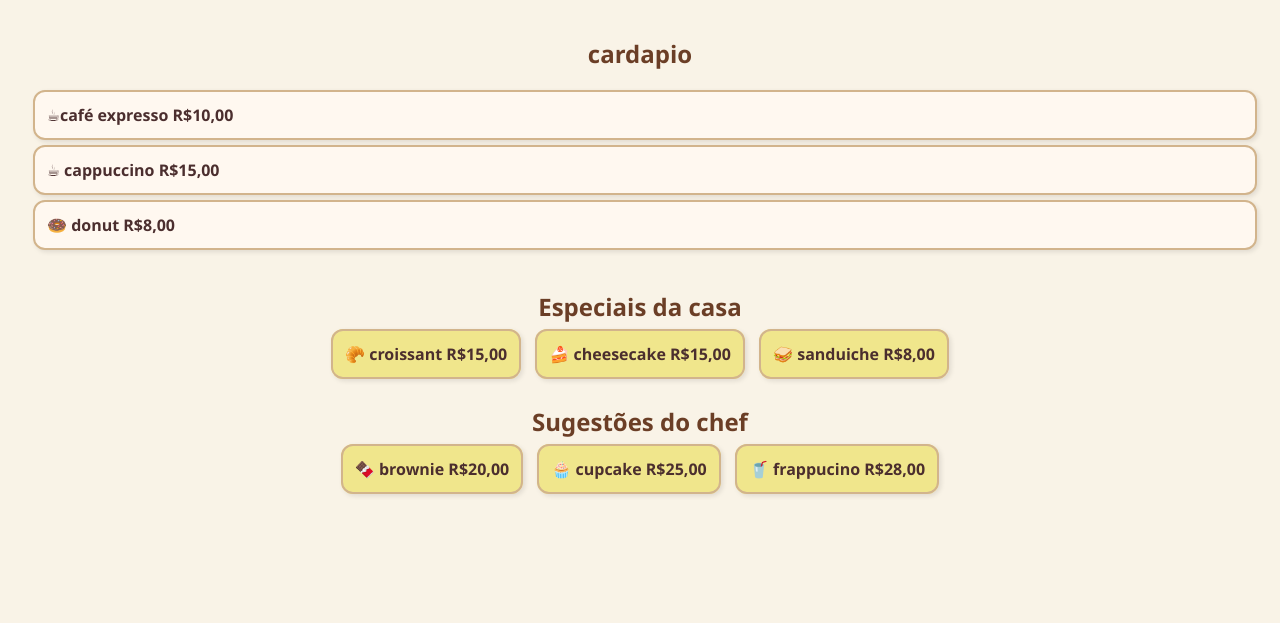
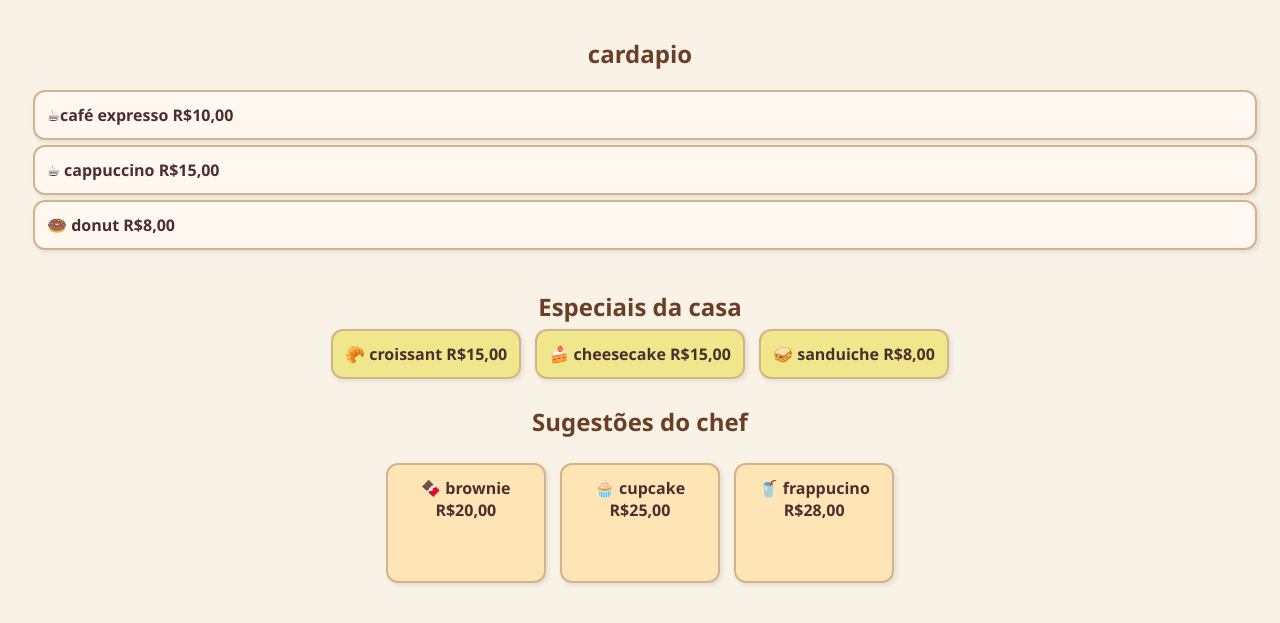
Before and after one commit to cigarraa/cafezin-da-cidade, a plain HTML site: page index.html in a window 1280 px wide. Shown: the part 139-762 px from the top of the page. Drawn offline with Linux system fonts and the light colour scheme.

Commit message:
second commit

```diff
--- a/index.html
+++ b/index.html
@@ -23,7 +23,7 @@
         <div class="card">🥪 sanduiche R$8,00</div>
     </div>
     <h2>Sugestões do chef</h2>
-    <div class="inline">
+    <div class="inline-block">
         <div class="card">🍫 brownie R$20,00</div>
         <div class="card">🧁 cupcake R$25,00</div>
         <div class="card">🥤 frappucino R$28,00</div>
--- a/style.css
+++ b/style.css
@@ -40,3 +40,18 @@ h2 {
     background: #f0e68c;
 
 }
+
+.inline-block .card {
+    display: inline-block;
+    width: 160px;
+    height: 120px;
+    vertical-align: top;
+    background: #ffe4b5;
+
+}
+
+.card:hover {
+    transform: scale(1.05);
+    transition: 0.3s;
+    border-color: #8b4513;
+}
```
